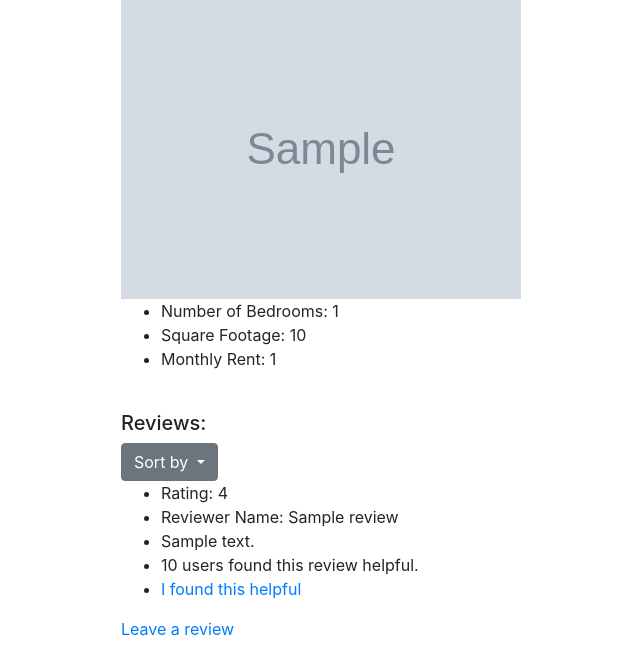
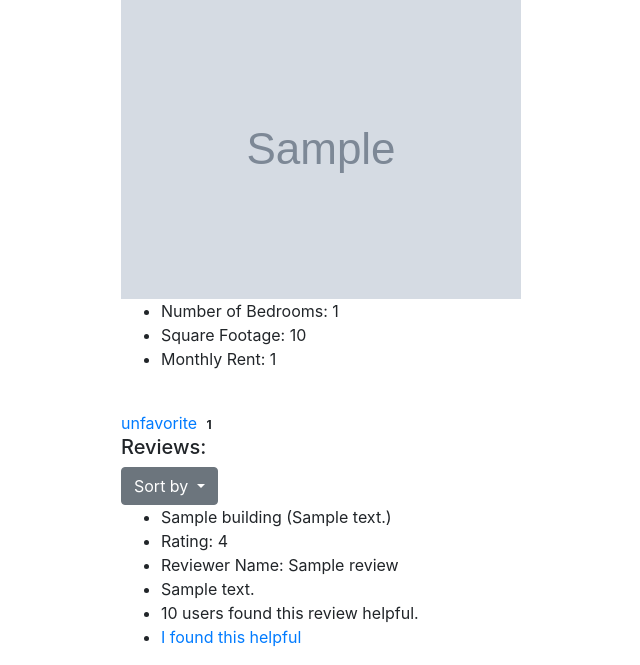
Before and after one commit to kp2zf/HoosHousing, a Django app: page /buildings/1/ in a window 1280 px wide. Shown: the part 207-872 px from the top of the page, without its empty margins (59-699 px from the left). Before the commit the page ends 843 px from the top, so only its background shows below. Run offline with Django 3.2, Linux system fonts and the light colour scheme; a user stored in the database is signed in; tables that the repository leaves empty hold one stand-in row (values such as "Sample post"); grey boxes marked "Sample" are stand-in pictures; some libraries are stand-ins or nearby versions.

Commit message:
added favoriting

```diff
--- a/housing/models.py
+++ b/housing/models.py
@@ -33,6 +33,7 @@ class Building(models.Model):
     neighborhood = MultiSelectField(choices=MY_CHOICES, null=True)
     approved = models.BooleanField(null=True, blank=True)
     admin = models.CharField(max_length=100,null=True, blank=True)
+    favorites = models.ManyToManyField(User, blank=True)
     def __str__(self):
         return '{} ({})'.format(self.name, self.address)
 
--- a/housing/templates/building_detail.html
+++ b/housing/templates/building_detail.html
@@ -47,6 +47,20 @@
 {% endif %}
 <br>
 
+{% if user.is_authenticated %}
+  <a href="{% url 'housing:favoriteBuilding' building.id %}">
+    {% if user in building.favorites.all %}
+    unfavorite
+    {% else %}
+    favorite
+    {% endif %}
+  </a>
+  <span class = "badge badge-notify">
+    {{ building.favorites.count }}
+  </span>
+{% endif %}
+
+
 <div>
   <h5>Reviews:</h5>
   {% if building.review_set.all %}
@@ -63,6 +77,7 @@
   </div>
   {% for review in reviews %}
   <ul>
+    <li>{{review.building}}</li>
     <li> Rating: {{review.rating }}</li>
     <li>Reviewer Name: {{review.name}}</li>
     <li>{{review.review_text}}</li>
--- a/housing/templates/myaccount.html
+++ b/housing/templates/myaccount.html
@@ -8,9 +8,10 @@
 		{% for review in reviews %}
     		<div>
        		<ul>
-    			<li> Rating: {{review.rating }}</li>
+    			<li>Rating: {{review.rating }}</li>
     			<li>Reviewer Name: {{review.name}}</li>
    			 	<li>{{review.review_text}}</li>
+				<li>{{review.helpful_score}} users found this review helpful.</li>
   			</ul>
     		</div>
 		{% endfor %}
--- a/housing/urls.py
+++ b/housing/urls.py
@@ -35,6 +35,8 @@ urlpatterns = [
     path('edit/<int:pk>/',views.EditBuilding.as_view(),name="edit_building"),
     path('myaccount/', views.myaccount, name='myaccount'),
     path('logout/', views.my_logout, name="logout"),
+    path('buildings/<int:pk>/favorite', views.favoriteBuilding, name='favoriteBuilding'),
+
 ]
 
 
--- a/housing/views.py
+++ b/housing/views.py
@@ -125,3 +125,14 @@ class EditBuilding(UpdateView):
 	model=Building
 	fields=['name','address']
 	success_url = reverse_lazy('housing:index')
+
+def favoriteBuilding(request, pk):
+	url = request.META.get('HTTP_REFERER')
+
+	b = get_object_or_404(Building, pk=pk)
+	if request.user in b.favorites.all():
+		b.favorites.remove(request.user)
+	else:
+		b.favorites.add(request.user)
+
+	return HttpResponseRedirect(url)
```
